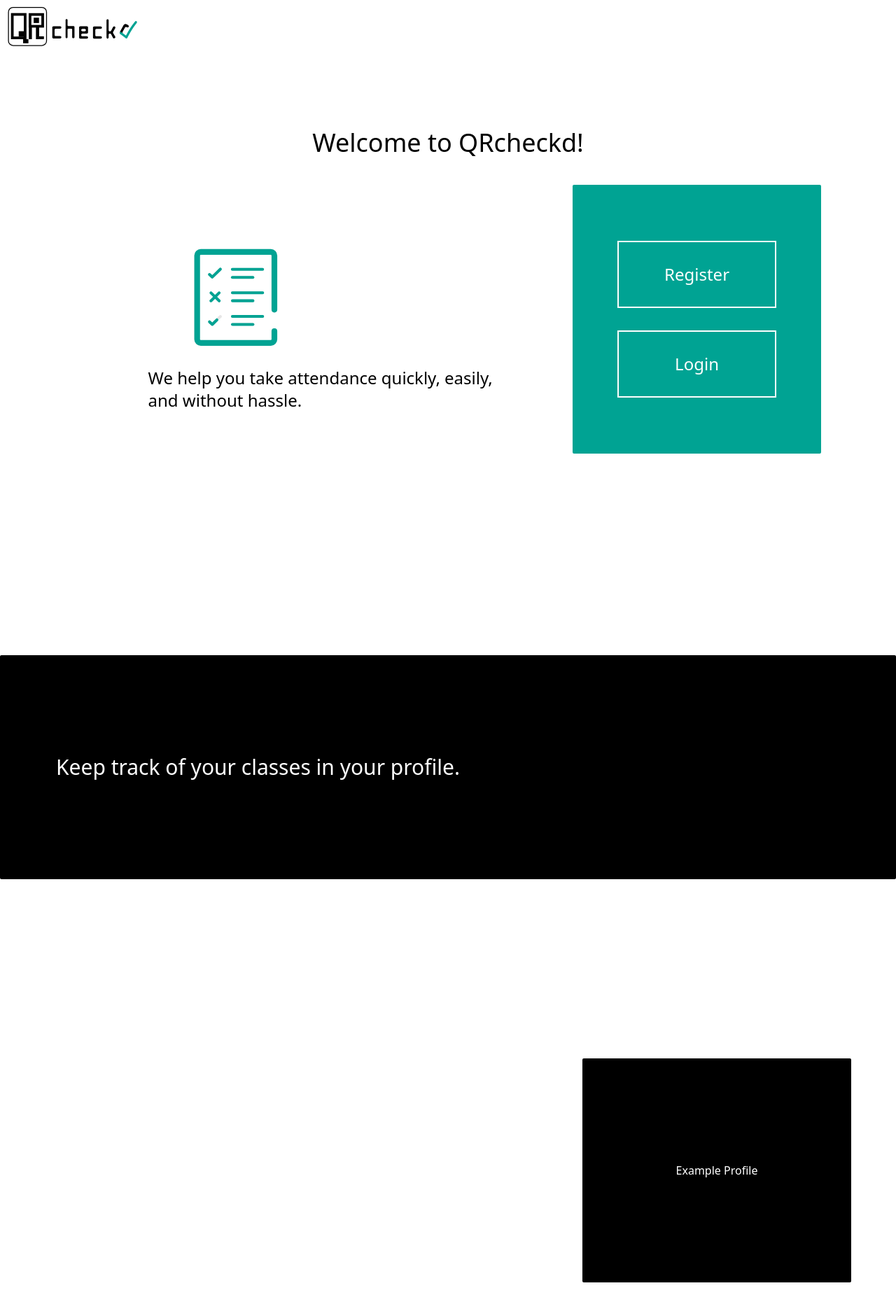
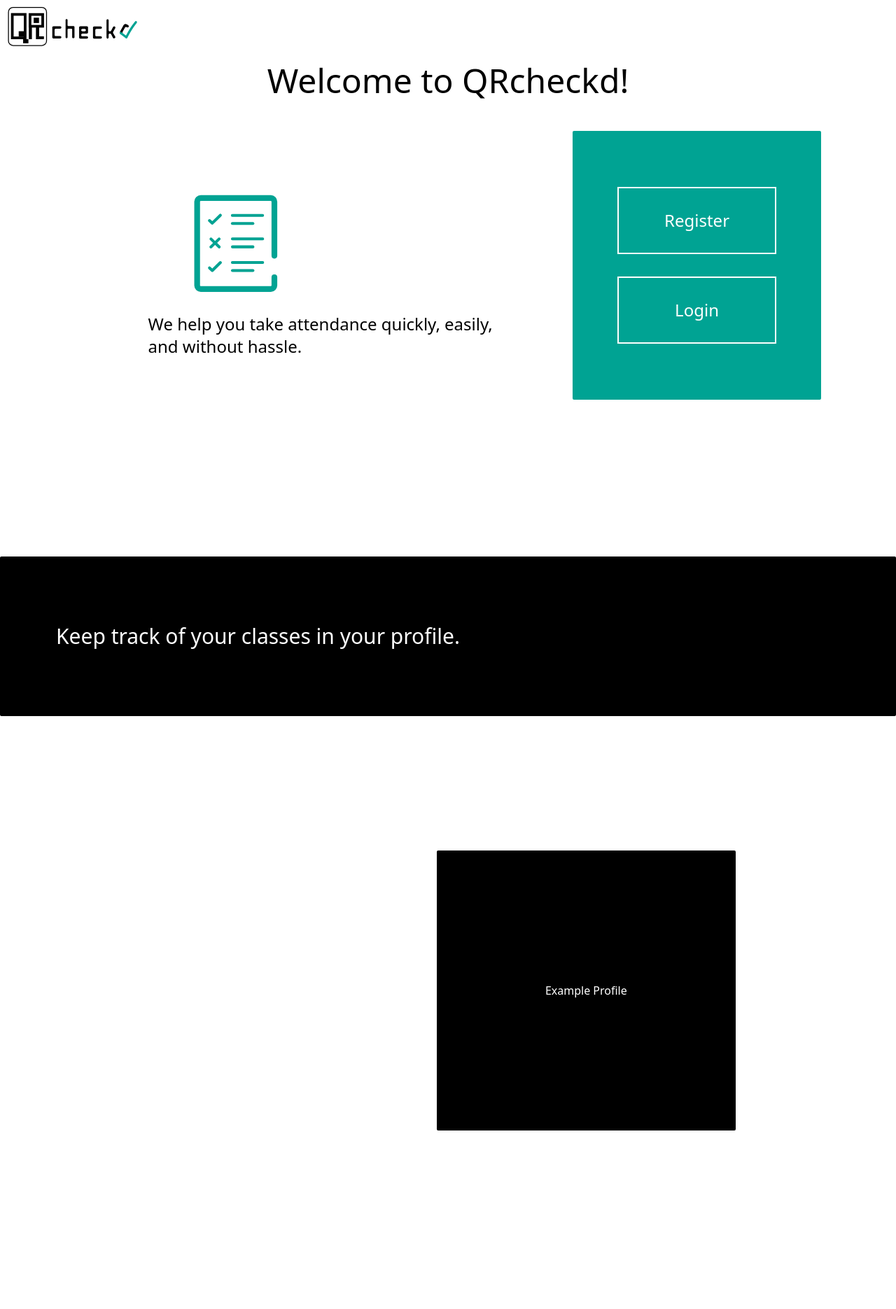
Before and after one commit to usingbrain/QRcheckd, a React (Create React App) app in the folder client/: page / in a window 1280 px wide. Shown: the top 1870 px of the page at 70% size. Before the commit the page ends 1832 px from the top, so only its background shows below. Built offline with nearby package versions, Linux system fonts and the light colour scheme; what tailwindcss-fraction-widths would draw is missing.

Commit message:
chore: add qrexample component

```diff
--- a/client/src/Components/Startpage/Welcome/Prompt.tsx
+++ b/client/src/Components/Startpage/Welcome/Prompt.tsx
@@ -16,7 +16,7 @@
     return (
         <div className="w-full">
             <header className="flex flex-col">
-                <p className="text-black text-2xl lg:text-3xl xl:text-4xl m-auto py-2">Welcome to QRcheckd!</p>
+                <p className="text-black text-2xl lg:text-3xl xl:text-5xl m-auto py-4">Welcome to QRcheckd!</p>
             </header>
             <section className={UI.promptStyles.promptStyle}>
                 <article className={UI.promptStyles.welcomeStyle}>
--- a/client/src/Components/Startpage/Welcome/QRExample.tsx
+++ b/client/src/Components/Startpage/Welcome/QRExample.tsx
@@ -2,9 +2,9 @@
 
 const QRExample: React.FC = () => {
     return (
-        <div>
-            <div className={UI.QRExampleStyles.exampleProfile}>
-                <p className="text-white">Example Profile</p>
+        <div className="h-screen">
+            <div className={UI.QRExampleStyles.profileStyle}>
+                <p className={UI.QRExampleStyles.exampleProfile}>Example Profile</p>
             </div>
         </div>
     )
--- a/client/src/Components/Startpage/Welcome/Welcome.tsx
+++ b/client/src/Components/Startpage/Welcome/Welcome.tsx
@@ -4,18 +4,18 @@
 import Prompt from "./Prompt";
 import QRExample from "./QRExample";
 
-const textStyle = "bg-black flex rounded-sm h-60 md:h-56 lg:h-60 xl:h-80 justify-center flex-col p-20 invisible sm:visible my-64 w-screen invisible sm:visible";
+const textStyle = "bg-black flex rounded-sm h-60 md:h-56 lg:h-60 xl:h-80 justify-center flex-col p-20 invisible sm:visible my-48 w-screen invisible sm:visible";
 
 const Welcome: React.FC = () => {
     return (
-        <div className="flex flex-col w-full">
+        <div className="flex flex-col w-full h-screen">
             <header className="h-20 w-32 m-2 md:h-28 md:w-40 lg:h-40 lg:w-48"><QRLogo /></header>
             <section><Prompt /></section>
             <div className={textStyle}>
                 <p className="text-white py-4 text-lg md:text-xl lg:text-2xl xl:text-3xl">Keep track of your classes in your profile.</p>
             </div>
-            <div>
-                <section><QRExample /></section>
+            <div className="h-screen">
+                <section className="h-screen"><QRExample /></section>
             </div>
         </div>
     )
--- a/client/src/Components/UI/StartpageUI.tsx
+++ b/client/src/Components/UI/StartpageUI.tsx
@@ -22,7 +22,8 @@
 // Welcome styles
 
 const QRExampleStyles = {
-    exampleProfile: "bg-black flex rounded-sm h-60 w-60 md:w-80 md:h-56 lg:w-96 lg:h-60 xl:w-96 xl:h-80 sm:float-right sm:mx-16 justify-center items-center flex-col p-4 mx-auto invisible sm:visible"
+    exampleProfile: "bg-black flex rounded-sm w-2/2 h-1/2 lg:w-2/3 justify-center items-center flex-col invisible sm:visible text-white",
+    profileStyle: "h-screen w-1/2 h-1/2 sm:float-right invisible sm:visible mx-8 md:mx-4"
 }
 
 const promptStyles = {
```
